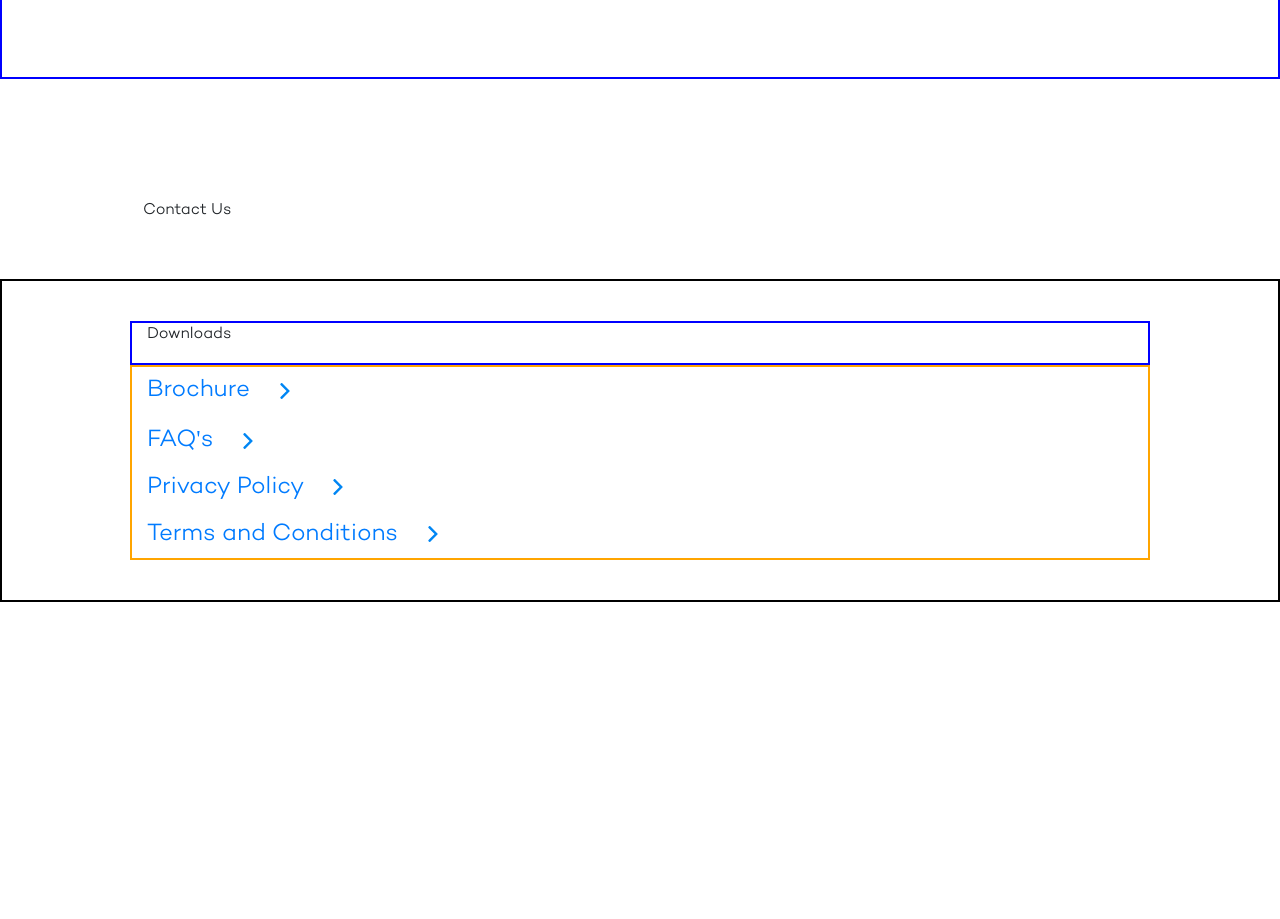
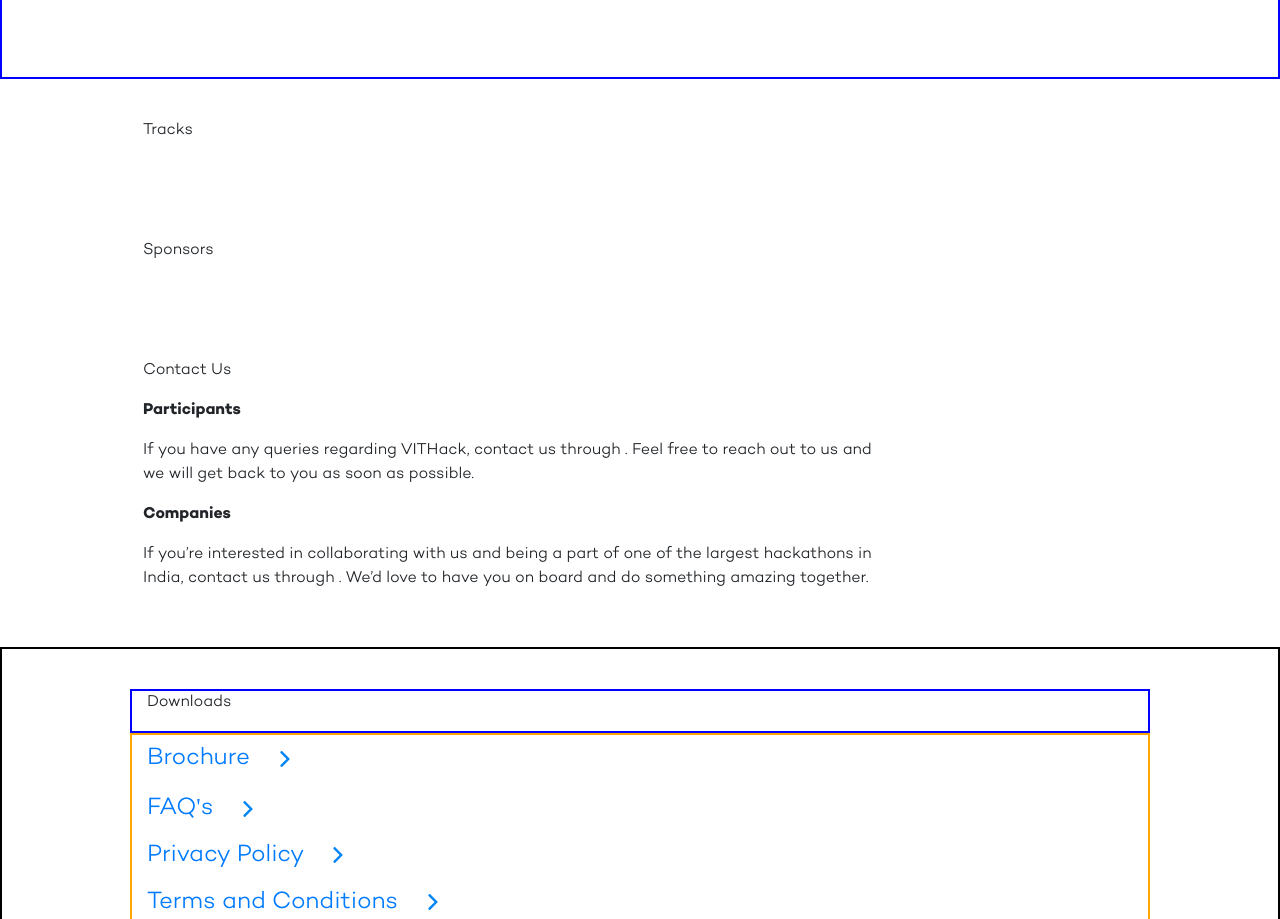
Before and after one commit to nikhils4/HackV, a plain HTML site: page home.html in a window 1280 px wide. Shown: the part 1531-2450 px from the top of the page. Before the commit the page ends 2133 px from the top, so only its background shows below. Drawn offline with nearby package versions, Linux system fonts and the light colour scheme; files whose address does not match are found by name.

Commit message:
Add content

```diff
--- a/home.html
+++ b/home.html
@@ -191,12 +191,34 @@
 
     <div class="container-fluid">
         <div class="row other-section">
-
+            <div class="col-12">
+                <div class="row">
+                    <div class="col-12">
+                        <p>
+                            Tracks
+                        </p>
+                    </div>
+                </div>
+            </div>
         </div>
     </div>
 
+    <!-- Fourth Section  -->
+    <div class="container-fluid">
+        <div class="row other-section">
+            <div class="col-12">
+                <div class="row">
+                    <div class="col-12">
+                        <p>
+                            Sponsors
+                        </p>
+                    </div>
+                </div>
+            </div>
+        </div>
+    </div>
 
-    <!-- Fourth section -->
+    <!-- Fifth section -->
     <div class="container-fluid">
         <div class="row other-section">
             <div class="col-12">
@@ -205,6 +227,29 @@
                         <p>
                             Contact Us
                         </p>
+                    </div>
+                </div>
+                <div class="row">
+                    <div class="col-12 col-lg-9">
+                        <p class="font-bold">Participants</p>
+                        <p>
+                            If you have any queries regarding VITHack, contact us through <email link>.
+                            Feel free to reach out to us and we will get back to you as soon as possible.
+                        </p>
+                    </div>
+                    <div class="col-12 col-lg-3">
+
+                    </div>
+                    <div class="col-12 col-lg-9">
+                        <p class="font-bold">Companies</p>
+                        <p>
+                            If you’re interested in collaborating with us and being a part of
+                            one of the largest hackathons in India, contact us through <email link>.
+                            We’d love to have you on board and do something amazing together.
+                        </p>
+                    </div>
+                    <div class="col-12 col-lg-3">
+
                     </div>
                 </div>
             </div>
```
